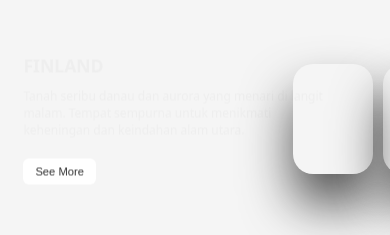
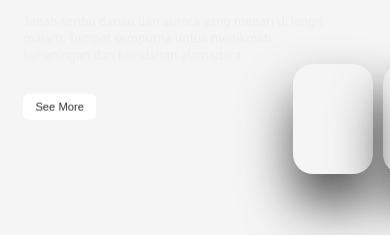
Before and after one commit to azrilgg/slide_swepping-, a plain HTML site: page index.html in a window 390 px wide. Shown: the part 303-538 px from the top of the page. Drawn offline with Linux system fonts and the light colour scheme.

Commit message:
Update style.css

```diff
--- a/style.css
+++ b/style.css
@@ -348,3 +348,22 @@ body {
     bottom: 30px;
   }
 }
+
+/* === PERBAIKAN POSISI TOMBOL DI HP === */
+@media (max-width: 768px) {
+  .item .content {
+    top: 45%; /* dari 50% → sedikit naik biar tombol gak ketutup */
+    transform: translateY(-45%);
+  }
+
+  .content button {
+    margin-top: 10px; /* beri jarak kecil dari deskripsi */
+  }
+}
+
+@media (max-width: 480px) {
+  .item .content {
+    top: 40%; /* naik sedikit lagi untuk layar kecil banget */
+    transform: translateY(-40%);
+  }
+}
```
